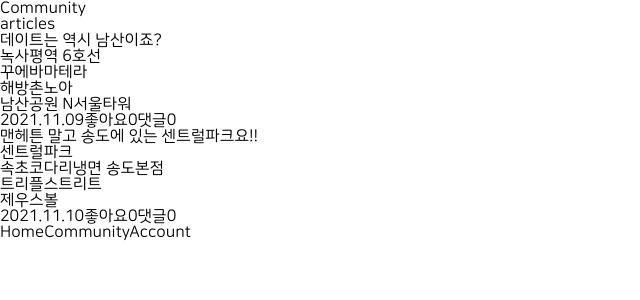
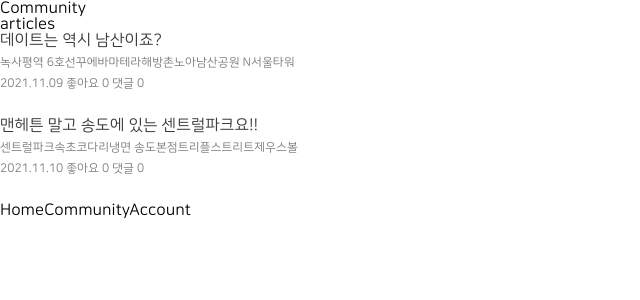
Before and after one commit to SD-woomool/front-react, a React (Create React App) app: page /community in a window 1280 px wide. Shown: the top 300 px of the page, without its empty margins (0-640 px from the left). Built offline with nearby package versions, Linux system fonts and the light colour scheme; no server answers.

Commit message:
feature: community css 수정 중

```diff
--- a/package.json
+++ b/package.json
@@ -10,6 +10,7 @@
     "react-dom": "^17.0.2",
     "react-router-dom": "6",
     "react-scripts": "5.0.0",
+    "styled-components": "^5.3.3",
     "web-vitals": "^2.1.4"
   },
   "scripts": {
--- a/public/index.html
+++ b/public/index.html
@@ -20,6 +20,7 @@
     <link rel="apple-touch-icon" href="%PUBLIC_URL%/logo192.png"/>
     <link rel="manifest" href="%PUBLIC_URL%/manifest.json"/>
     <link rel="stylesheet" href="%PUBLIC_URL%/reset.css"/>
+    <link rel="stylesheet" href="%PUBLIC_URL%/style-variable.css"/>
     <style>
         @font-face {
             font-family: "NanumSquareRound";
--- /dev/null
+++ b/public/style-variable.css
@@ -0,0 +1,5 @@
+:root {
+  --gray: #7c7c7c;
+  --theme-color: #387fea;
+  --black: #3c3c3c;
+}
--- a/src/Router.js
+++ b/src/Router.js
@@ -2,6 +2,7 @@
 import Home from "./pages/Home";
 import Community from "./pages/Community";
 import Account from "./pages/Account";
+import Test from "./pages/Test";
 import App from "./App";
 
 function Router() {
@@ -9,6 +10,7 @@
     <BrowserRouter>
       <Routes>
         <Route path="/" element={<App />}>
+          <Route element={<Test />} path="style" />
           <Route index element={<Home />} />
           <Route path="community">
             <Route index element={<Community />} />
--- /dev/null
+++ b/src/components/Article.js
@@ -0,0 +1,38 @@
+import styled from "styled-components";
+
+const StyledArticle = styled.div`
+  min-height: 85px;
+  h1 {
+    color: var(--black);
+    font-size: 16px;
+    margin-bottom: 5px;
+  }
+  span {
+    color: var(--gray);
+    font-size: 12px;
+  }
+  #places {
+    margin: 5px 0px;
+  }
+`
+
+function Article ( {article} ) {
+  console.log(article);
+  return (
+    <StyledArticle>
+      <h1>{article.title}</h1>
+      <div id="places">
+        {article.places.map((place, index) => {
+          return <span key={index}>{place.name}</span>
+        })}
+      </div>
+      <div>
+        <span>{article.createdAt}</span>
+        <span> 좋아요 {article.like}</span>
+        <span> 댓글 {article.comments}</span>
+      </div>
+    </StyledArticle>
+  );
+}
+
+export default Article;
--- /dev/null
+++ b/src/components/ArticleList.js
@@ -0,0 +1,12 @@
+import Article from "./Article";
+
+function ArticleList ({articles}) {
+  console.log(articles)
+  return (
+    articles.map((article, index) => (
+      <Article key={index} article={article}/>
+    ))
+  );
+}
+
+export default ArticleList;
--- a/src/pages/Community.js
+++ b/src/pages/Community.js
@@ -1,5 +1,11 @@
 import { useEffect, useState } from "react";
 import { loadCommunityArticles } from "../api/community";
+import ArticleList from "../components/ArticleList";
+import styled from "styled-components";
+
+const StyledLoading = styled.div`
+  font-size: 40px;
+`
 
 function Community() {
   const [state, setState] = useState({
@@ -19,22 +25,12 @@
   }, []);
 
   return state.loading ? (
-    <div>loading...</div>
+    <StyledLoading>loading...</StyledLoading>
   ) : (
     <div>
       <div>Community</div>
       <p>articles</p>
-      {state.articles.map((article) => (
-        <div key={article.id}>
-          <p>{article.title}</p>
-          {article.places.map((place, index) => {
-            return <p key={index}>{place.name}</p>
-          })}
-          <span>{article.createdAt}</span>
-          <span>좋아요{article.like}</span>
-          <span>댓글{article.comments}</span>
-        </div>
-      ))}
+      <ArticleList articles={state.articles}/>
     </div>
   );
 }
--- /dev/null
+++ b/src/pages/Test.js
@@ -0,0 +1,28 @@
+import styled from "styled-components";
+
+
+const StyledWrapper = styled.div`
+  h1 {
+    font-size: 40px;
+  }
+  ul {
+    li {
+      color: red;
+    }
+  }
+`;
+
+function Test () {
+  return (
+    <StyledWrapper>
+      <h1>test</h1>
+      <ul>
+        <li>밥먹기</li>
+        <li>당근케이크 먹기</li>
+        <li>저녁은 뭐 먹지?</li>
+      </ul>
+    </StyledWrapper>
+  );
+}
+
+export default Test;
```
Also changed, not shown: 2 other files (tests, documents, lock files or other folders).
